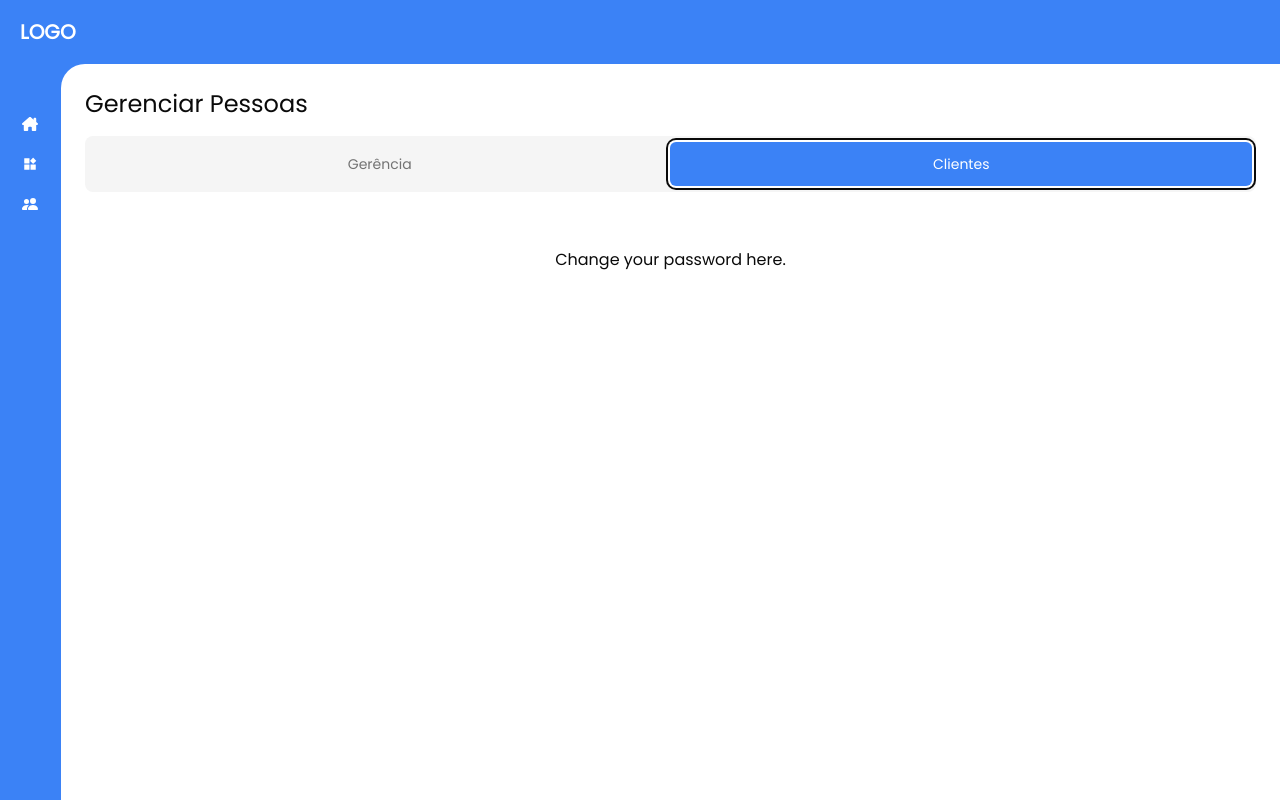
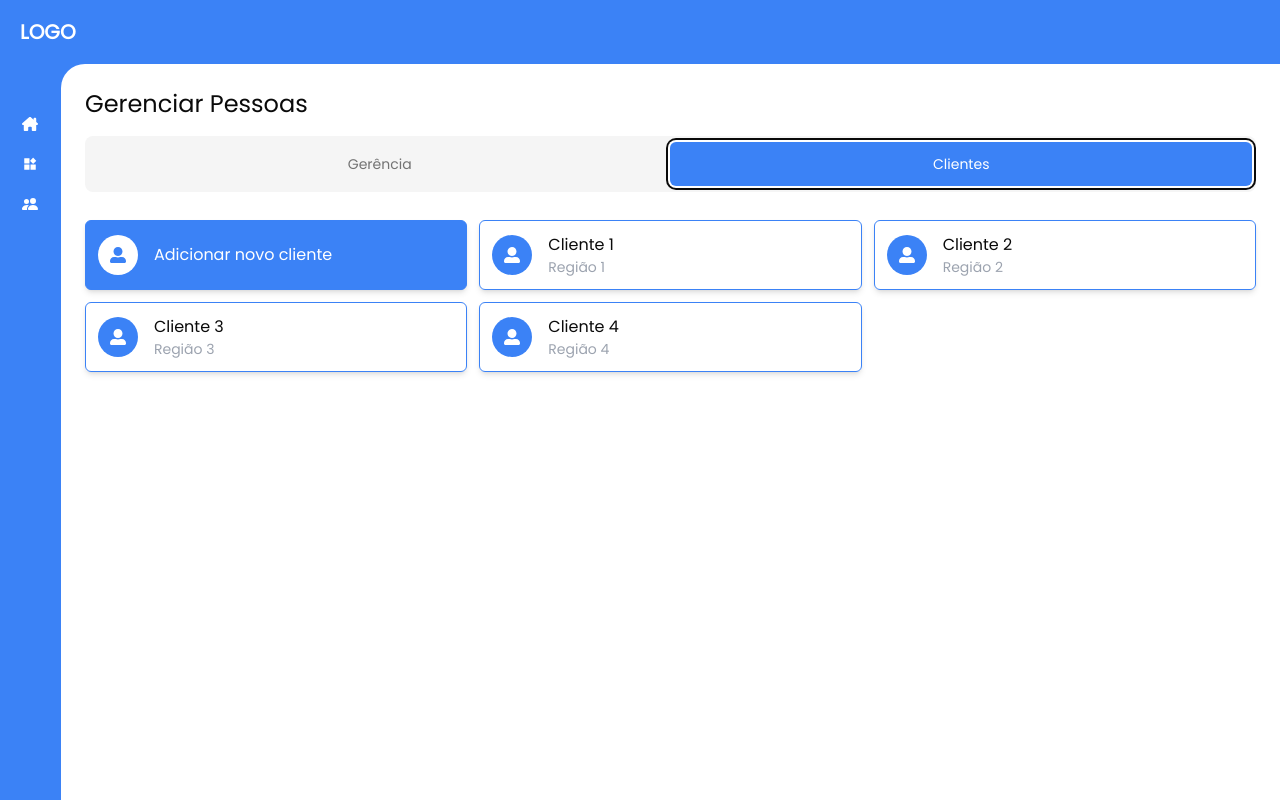
Before and after one commit to Campos1911/gestao-de-estoque, a Next.js app: page /pessoas in a window 1280 px wide. Both pictures are taken after a click on the tab "Clientes". Built offline with nearby package versions, Linux system fonts and the light colour scheme.

Commit message:
feature: Página de clientes finalizada

```diff
--- a/src/@types/index.ts
+++ b/src/@types/index.ts
@@ -10,3 +10,8 @@ export interface FuncionariosProps {
   nome: string;
   cargo: string;
 }
+
+export interface ClientesProps {
+  nome: string;
+  regiao: string;
+}
--- a/src/app/pessoas/page.tsx
+++ b/src/app/pessoas/page.tsx
@@ -2,23 +2,25 @@
 
 import React, { useEffect, useState } from "react";
 import { Tabs, TabsContent, TabsList, TabsTrigger } from "@/components/ui/tabs";
-import { CardFuncionarios } from "@/components/Card";
-import { FuncionariosProps } from "@/@types";
+import { CardClientes, CardFuncionarios } from "@/components/Card";
+import { ClientesProps, FuncionariosProps } from "@/@types";
 
 const Pessoas = () => {
   const [pessoas, setPessoas] = useState<FuncionariosProps[]>([]);
+  const [clientes, setClientes] = useState<ClientesProps[]>([]);
   useEffect(() => {
     setPessoas(funcionarios);
+    setClientes(clientesDb);
     // eslint-disable-next-line react-hooks/exhaustive-deps
-  }, [funcionarios]);
+  }, [funcionarios, clientesDb]);
   return (
     <div className="flex flex-col w-full bg-white h-full rounded-tl-3xl p-6 gap-4">
       <p className="text-2xl">Gerenciar Pessoas</p>
       <Tabs
         defaultValue="gerencia"
-        className="flex flex-col w-full justify-center items-center gap-5"
+        className="flex flex-col w-full justify-center items-center"
       >
-        <TabsList className="w-full py-7">
+        <TabsList className="w-full py-7 mb-7">
           <TabsTrigger className="w-[80%] py-3" value="gerencia">
             Gerência
           </TabsTrigger>
@@ -32,7 +34,12 @@ const Pessoas = () => {
             <CardFuncionarios key={index} nome={func.nome} cargo={func.cargo} />
           ))}
         </TabsContent>
-        <TabsContent value="clientes">Change your password here.</TabsContent>
+        <TabsContent value="clientes" className="w-full grid grid-cols-3 gap-3">
+          <CardClientes nome="Adicionar novo cliente" />
+          {clientes.map((func, index) => (
+            <CardClientes key={index} nome={func.nome} regiao={func.regiao} />
+          ))}
+        </TabsContent>
       </Tabs>
     </div>
   );
@@ -58,3 +65,22 @@ const funcionarios = [
     cargo: "Repositor",
   },
 ];
+
+const clientesDb = [
+  {
+    nome: "Cliente 1",
+    regiao: "Região 1",
+  },
+  {
+    nome: "Cliente 2",
+    regiao: "Região 2",
+  },
+  {
+    nome: "Cliente 3",
+    regiao: "Região 3",
+  },
+  {
+    nome: "Cliente 4",
+    regiao: "Região 4",
+  },
+];
--- /dev/null
+++ b/src/components/Card/CardClientes.tsx
@@ -0,0 +1,35 @@
+import Link from "next/link";
+import React from "react";
+import { FaUserAlt } from "react-icons/fa";
+
+const CardClientes = ({ nome, regiao }: { nome: string; regiao?: string }) => {
+  if (nome === "Adicionar novo cliente") {
+    return (
+      <Link
+        href={"http://google.com"}
+        target="blank"
+        className="border border-blue-500 flex items-center rounded-md p-3 shadow-md cursor-pointer duration-200 group gap-4 bg-blue-500 hover:bg-white"
+      >
+        <div className="rounded-full w-10 h-10 flex items-center justify-center text-blue-500 bg-white group-hover:bg-blue-500 group-hover:text-white">
+          <FaUserAlt />
+        </div>
+        <div>
+          <p className="text-white group-hover:text-blue-500">{nome}</p>
+        </div>
+      </Link>
+    );
+  }
+  return (
+    <div className="border border-blue-500 flex items-center rounded-md p-3 shadow-md cursor-default hover:bg-blue-500 duration-200 group gap-4">
+      <div className="rounded-full w-10 h-10 bg-blue-500 text-white flex items-center justify-center group-hover:bg-white group-hover:text-blue-500">
+        <FaUserAlt />
+      </div>
+      <div>
+        <p className="group-hover:text-white">{nome}</p>
+        <p className="text-gray-400 text-sm group-hover:text-white">{regiao}</p>
+      </div>
+    </div>
+  );
+};
+
+export default CardClientes;
--- a/src/components/Card/index.ts
+++ b/src/components/Card/index.ts
@@ -1,5 +1,6 @@
 import CardDashboard from "./CardDashboard";
 import CardProdutos from "./CardProdutos";
 import CardFuncionarios from "./CardFuncionarios";
+import CardClientes from "./CardClientes";
 
-export { CardDashboard, CardProdutos, CardFuncionarios };
+export { CardDashboard, CardProdutos, CardFuncionarios, CardClientes };
--- a/src/components/ui/tabs.tsx
+++ b/src/components/ui/tabs.tsx
@@ -44,7 +44,7 @@ const TabsContent = React.forwardRef<
   <TabsPrimitive.Content
     ref={ref}
     className={cn(
-      "mt-2 ring-offset-background focus-visible:outline-none focus-visible:ring-2 focus-visible:ring-ring focus-visible:ring-offset-2",
+      "ring-offset-background focus-visible:outline-none focus-visible:ring-2 focus-visible:ring-ring focus-visible:ring-offset-2",
       className
     )}
     {...props}
```
